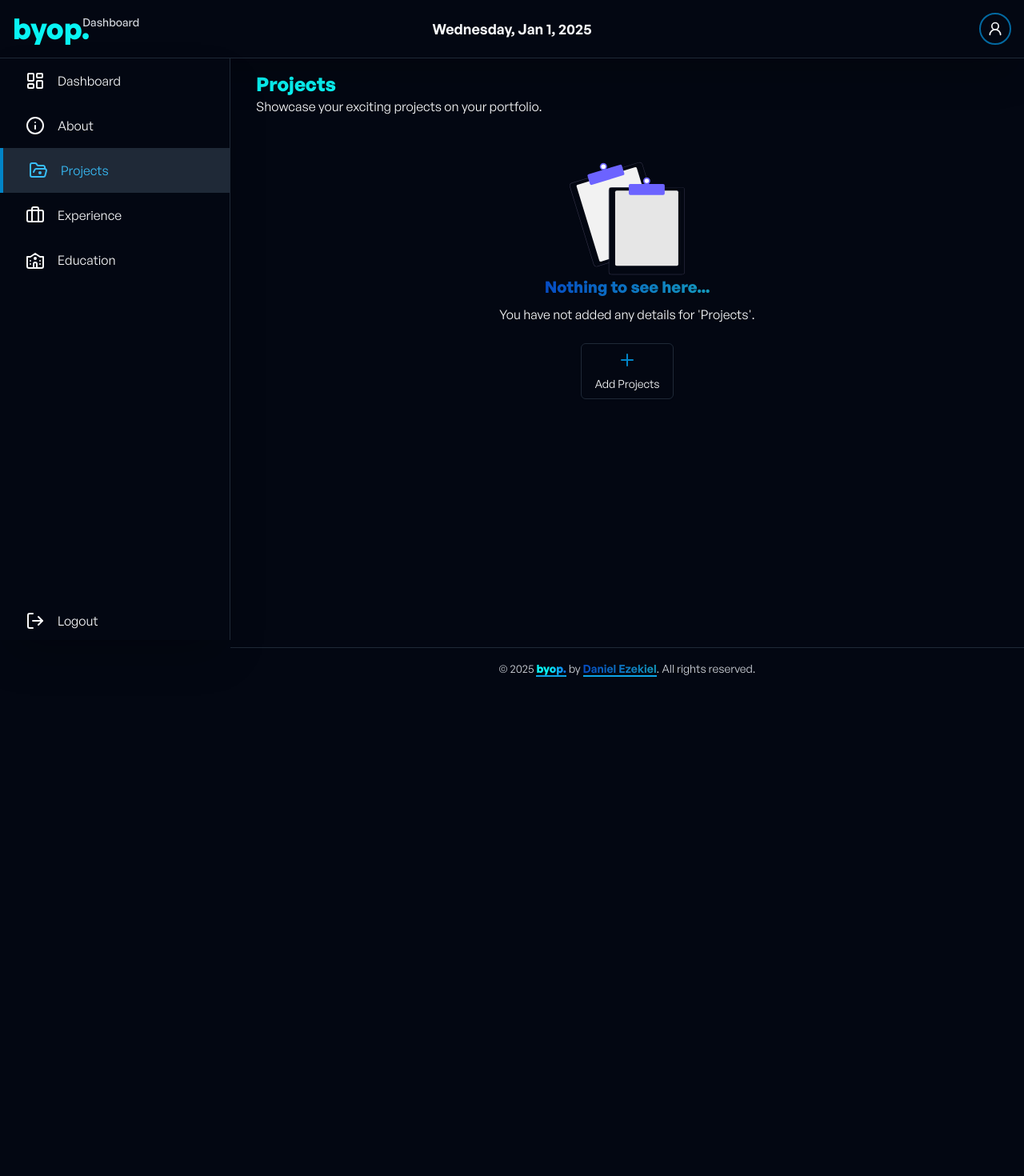
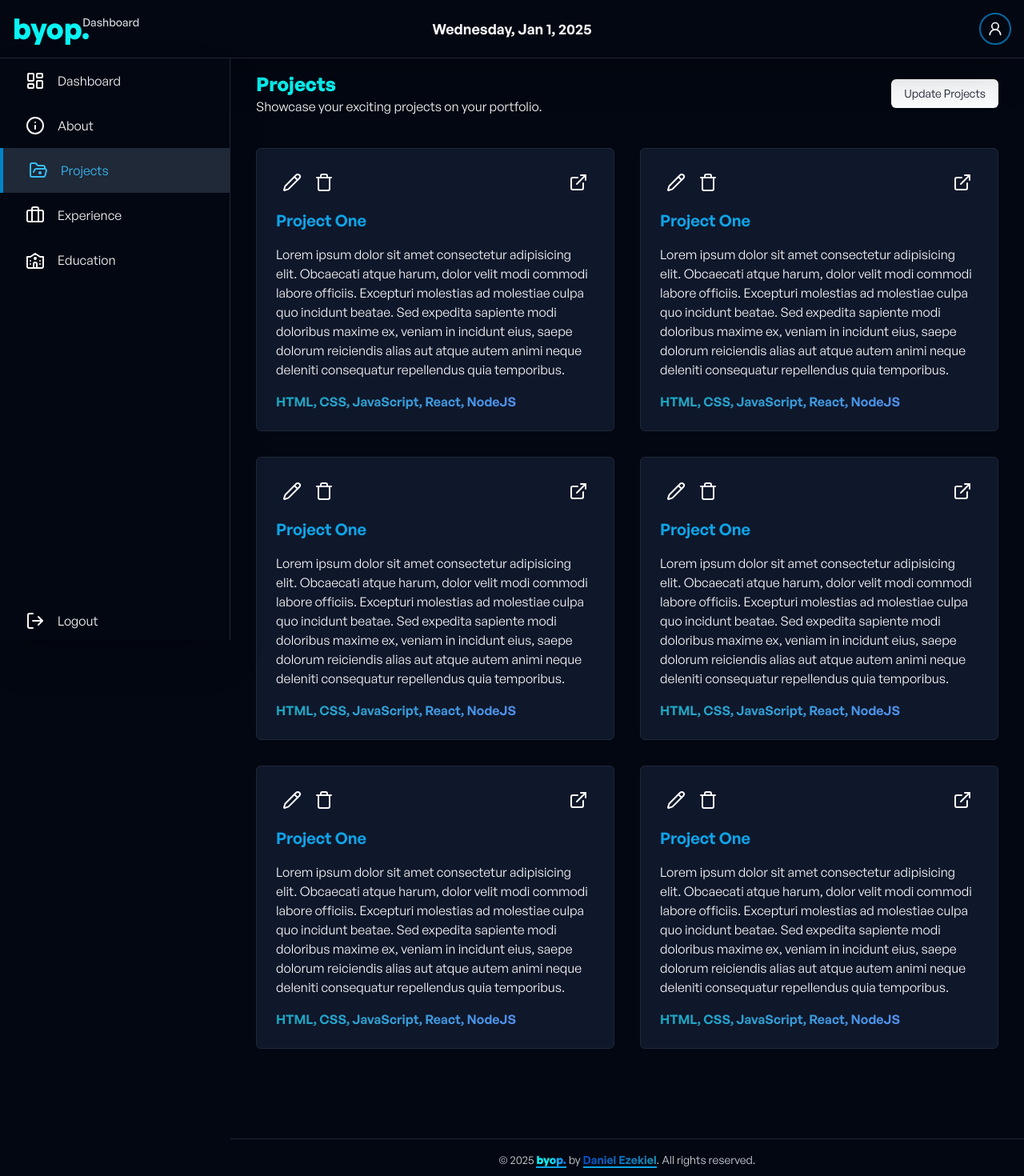
Before and after one commit to Daniel-Ezekiel/byop, a Next.js app: page /1/projects in a window 1280 px wide. Shown: the top 1470 px of the page at 80% size. Before the commit the page ends 862 px from the top, so only its background shows below. Built offline with nearby package versions, Linux system fonts and the light colour scheme.

Commit message:
feat: built UI for showcasing projects in dashboard

```diff
--- a/src/app/[authUser]/projects/_components/ProjectsForm.tsx
+++ b/src/app/[authUser]/projects/_components/ProjectsForm.tsx
@@ -10,15 +10,29 @@ function ProjectsForm() {
         name='projectTitle'
         placeholder='Enter your project name'
         required={true}
+        hasCheckbox={true}
+        checkboxId='isFeatured'
+        checkboxName='Tag as Featured Project'
       />
 
       <Input
-        id='description'
+        id='summary'
         type='textarea'
-        label='Project Description*'
-        name='description'
-        placeholder='Share more details about your project and what you built.'
+        label='Project Summary*'
+        name='summary'
+        placeholder='Share a summary of your project and what you built.'
         required={true}
+        className='col-span-1'
+      />
+
+      <Input
+        id='overview'
+        type='textarea'
+        label='Project Overview*'
+        name='overview'
+        placeholder='Share the details about your project, what you learned while building it.'
+        required={true}
+        className='col-span-1'
       />
 
       <Input
@@ -28,7 +42,6 @@ function ProjectsForm() {
         name='projectImages'
         placeholder='Upload images that showcases what your project looks like.'
         required={true}
-        className='col-span-1'
       />
 
       <Input
@@ -38,7 +51,6 @@ function ProjectsForm() {
         name='projectLink'
         placeholder='Add links to your project'
         required={true}
-        className='col-span-1'
       />
 
       <Input
--- a/src/app/[authUser]/projects/page.tsx
+++ b/src/app/[authUser]/projects/page.tsx
@@ -1,5 +1,7 @@
 import Template from "@/app/_components/dashboard/Template";
 import MainLayout from "@/app/_layouts/MainLayout";
+import { Button } from "@/components/ui/button";
+import { ExternalLinkIcon, PencilIcon, TrashIcon } from "lucide-react";
 
 function page() {
   return (
@@ -8,8 +10,190 @@ function page() {
         title='Projects'
         tagline='Showcase your exciting projects on your portfolio.'
         formInstructions='Fill out the form below to add your projects to your portfolio.'
-        hasInfo={false}
-      ></Template>
+        hasInfo={true}
+      >
+        <div className='mt-4 grid grid-cols-[repeat(auto-fill,_minmax(18.75rem,_1fr))] gap-8'>
+          <div className='grid grid-cols-2 gap-4 bg-slate-900 rounded-md border p-6'>
+            <div className='justify-self-start flex gap-2'>
+              <Button variant='ghost' className='p-2'>
+                <PencilIcon />
+              </Button>
+              <Button variant='ghost' className='p-0'>
+                <TrashIcon />
+              </Button>
+            </div>
+            <div className='justify-self-end flex gap-2'>
+              <Button variant='ghost' className='p-2'>
+                <ExternalLinkIcon />
+              </Button>
+            </div>
+            <h2 className='col-span-full font-[family-name:var(--font-general-sans-semibold)] text-sky-500 text-xl'>
+              Project One
+            </h2>
+            <p className='col-span-full'>
+              Lorem ipsum dolor sit amet consectetur adipisicing elit. Obcaecati
+              atque harum, dolor velit modi commodi labore officiis. Excepturi
+              molestias ad molestiae culpa quo incidunt beatae. Sed expedita
+              sapiente modi doloribus maxime ex, veniam in incidunt eius, saepe
+              dolorum reiciendis alias aut atque autem animi neque deleniti
+              consequatur repellendus quia temporibus.
+            </p>
+            <span className='col-span-full bg-gradient-linear-200 bg-clip-text text-transparent font-[family-name:var(--font-general-sans-semibold)]'>
+              HTML, CSS, JavaScript, React, NodeJS
+            </span>
+          </div>
+
+          <div className='grid grid-cols-2 gap-4 bg-slate-900 rounded-md border p-6'>
+            <div className='justify-self-start flex gap-2'>
+              <Button variant='ghost' className='p-2'>
+                <PencilIcon />
+              </Button>
+              <Button variant='ghost' className='p-0'>
+                <TrashIcon />
+              </Button>
+            </div>
+            <div className='justify-self-end flex gap-2'>
+              <Button variant='ghost' className='p-2'>
+                <ExternalLinkIcon />
+              </Button>
+            </div>
+            <h2 className='col-span-full font-[family-name:var(--font-general-sans-semibold)] text-sky-500 text-xl'>
+              Project One
+            </h2>
+            <p className='col-span-full'>
+              Lorem ipsum dolor sit amet consectetur adipisicing elit. Obcaecati
+              atque harum, dolor velit modi commodi labore officiis. Excepturi
+              molestias ad molestiae culpa quo incidunt beatae. Sed expedita
+              sapiente modi doloribus maxime ex, veniam in incidunt eius, saepe
+              dolorum reiciendis alias aut atque autem animi neque deleniti
+              consequatur repellendus quia temporibus.
+            </p>
+            <span className='col-span-full bg-gradient-linear-200 bg-clip-text text-transparent font-[family-name:var(--font-general-sans-semibold)]'>
+              HTML, CSS, JavaScript, React, NodeJS
+            </span>
+          </div>
+
+          <div className='grid grid-cols-2 gap-4 bg-slate-900 rounded-md border p-6'>
+            <div className='justify-self-start flex gap-2'>
+              <Button variant='ghost' className='p-2'>
+                <PencilIcon />
+              </Button>
+              <Button variant='ghost' className='p-0'>
+                <TrashIcon />
+              </Button>
+            </div>
+            <div className='justify-self-end flex gap-2'>
+              <Button variant='ghost' className='p-2'>
+                <ExternalLinkIcon />
+              </Button>
+            </div>
+            <h2 className='col-span-full font-[family-name:var(--font-general-sans-semibold)] text-sky-500 text-xl'>
+              Project One
+            </h2>
+            <p className='col-span-full'>
+              Lorem ipsum dolor sit amet consectetur adipisicing elit. Obcaecati
+              atque harum, dolor velit modi commodi labore officiis. Excepturi
+              molestias ad molestiae culpa quo incidunt beatae. Sed expedita
+              sapiente modi doloribus maxime ex, veniam in incidunt eius, saepe
+              dolorum reiciendis alias aut atque autem animi neque deleniti
+              consequatur repellendus quia temporibus.
+            </p>
+            <span className='col-span-full bg-gradient-linear-200 bg-clip-text text-transparent font-[family-name:var(--font-general-sans-semibold)]'>
+              HTML, CSS, JavaScript, React, NodeJS
+            </span>
+          </div>
+
+          <div className='grid grid-cols-2 gap-4 bg-slate-900 rounded-md border p-6'>
+            <div className='justify-self-start flex gap-2'>
+              <Button variant='ghost' className='p-2'>
+                <PencilIcon />
+              </Button>
+              <Button variant='ghost' className='p-0'>
+                <TrashIcon />
+              </Button>
+            </div>
+            <div className='justify-self-end flex gap-2'>
+              <Button variant='ghost' className='p-2'>
+                <ExternalLinkIcon />
+              </Button>
+            </div>
+            <h2 className='col-span-full font-[family-name:var(--font-general-sans-semibold)] text-sky-500 text-xl'>
+              Project One
+            </h2>
+            <p className='col-span-full'>
+              Lorem ipsum dolor sit amet consectetur adipisicing elit. Obcaecati
+              atque harum, dolor velit modi commodi labore officiis. Excepturi
+              molestias ad molestiae culpa quo incidunt beatae. Sed expedita
+              sapiente modi doloribus maxime ex, veniam in incidunt eius, saepe
+              dolorum reiciendis alias aut atque autem animi neque deleniti
+              consequatur repellendus quia temporibus.
+            </p>
+            <span className='col-span-full bg-gradient-linear-200 bg-clip-text text-transparent font-[family-name:var(--font-general-sans-semibold)]'>
+              HTML, CSS, JavaScript, React, NodeJS
+            </span>
+          </div>
+
+          <div className='grid grid-cols-2 gap-4 bg-slate-900 rounded-md border p-6'>
+            <div className='justify-self-start flex gap-2'>
+              <Button variant='ghost' className='p-2'>
+                <PencilIcon />
+              </Button>
+              <Button variant='ghost' className='p-0'>
+                <TrashIcon />
+              </Button>
+            </div>
+            <div className='justify-self-end flex gap-2'>
+              <Button variant='ghost' className='p-2'>
+                <ExternalLinkIcon />
+              </Button>
+            </div>
+            <h2 className='col-span-full font-[family-name:var(--font-general-sans-semibold)] text-sky-500 text-xl'>
+              Project One
+            </h2>
+            <p className='col-span-full'>
+              Lorem ipsum dolor sit amet consectetur adipisicing elit. Obcaecati
+              atque harum, dolor velit modi commodi labore officiis. Excepturi
+              molestias ad molestiae culpa quo incidunt beatae. Sed expedita
+              sapiente modi doloribus maxime ex, veniam in incidunt eius, saepe
+              dolorum reiciendis alias aut atque autem animi neque deleniti
+              consequatur repellendus quia temporibus.
+            </p>
+            <span className='col-span-full bg-gradient-linear-200 bg-clip-text text-transparent font-[family-name:var(--font-general-sans-semibold)]'>
+              HTML, CSS, JavaScript, React, NodeJS
+            </span>
+          </div>
+
+          <div className='grid grid-cols-2 gap-4 bg-slate-900 rounded-md border p-6'>
+            <div className='justify-self-start flex gap-2'>
+              <Button variant='ghost' className='p-2'>
+                <PencilIcon />
+              </Button>
+              <Button variant='ghost' className='p-0'>
+                <TrashIcon />
+              </Button>
+            </div>
+            <div className='justify-self-end flex gap-2'>
+              <Button variant='ghost' className='p-2'>
+                <ExternalLinkIcon />
+              </Button>
+            </div>
+            <h2 className='col-span-full font-[family-name:var(--font-general-sans-semibold)] text-sky-500 text-xl'>
+              Project One
+            </h2>
+            <p className='col-span-full'>
+              Lorem ipsum dolor sit amet consectetur adipisicing elit. Obcaecati
+              atque harum, dolor velit modi commodi labore officiis. Excepturi
+              molestias ad molestiae culpa quo incidunt beatae. Sed expedita
+              sapiente modi doloribus maxime ex, veniam in incidunt eius, saepe
+              dolorum reiciendis alias aut atque autem animi neque deleniti
+              consequatur repellendus quia temporibus.
+            </p>
+            <span className='col-span-full bg-gradient-linear-200 bg-clip-text text-transparent font-[family-name:var(--font-general-sans-semibold)]'>
+              HTML, CSS, JavaScript, React, NodeJS
+            </span>
+          </div>
+        </div>
+      </Template>
     </MainLayout>
   );
 }
--- a/src/app/_components/dashboard/FormModal.tsx
+++ b/src/app/_components/dashboard/FormModal.tsx
@@ -35,12 +35,14 @@ function FormModal({
               <p>{modalInstructions}</p>
               <small className='text-slate-400'>
                 {modalTitle === "About" && "Scroll to see all form details"}
+                {modalTitle === "Projects" &&
+                  "Select your best 3 projects as your featured projects."}
               </small>
             </div>
 
             <form
               action=''
-              className='grid gap-4 p-4 max-h-[24rem] overflow-y-scroll md:grid-cols-2 xl:max-h-full xl:overflow-y-auto'
+              className='grid gap-4 p-4 max-h-[24rem] overflow-y-auto md:grid-cols-2 xl:max-h-[40rem] xl:overflow-y-auto'
             >
               {children}
               <Button
```
